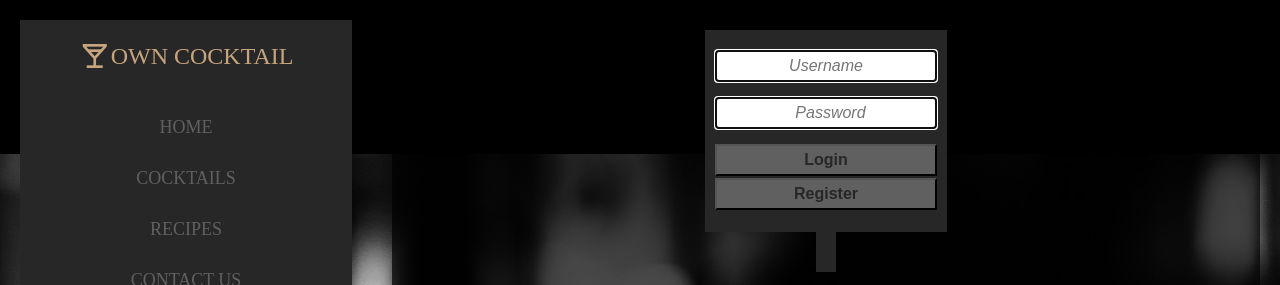
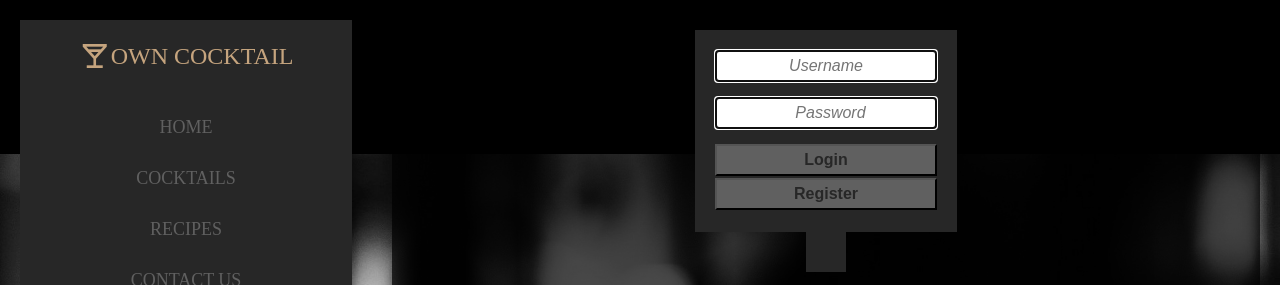
Before and after one commit to RooftopAcademy/pablo_canale_compartido, a plain HTML site: page cocktails.html in a window 1280 px wide. Shown: the top 285 px of the page. Drawn offline with nearby package versions, Linux system fonts and the light colour scheme.

Commit message:
RT Changes in forms desing

```diff
--- a/css/style-forms.css
+++ b/css/style-forms.css
@@ -34,9 +34,9 @@
     display: flex;
     justify-content: center;
     align-items: center;
-    padding: 20px 10px;
     width: fit-content;
     margin: auto;
+    padding: 20px
 }
 
 .flex{
@@ -45,6 +45,7 @@
 
 .hidden-container{
     display: none;
+    visibility: hidden;
   }
 
 
@@ -60,4 +61,5 @@
     #btn-favorites{
         margin-top: 20px;
     }
+
 }
```
